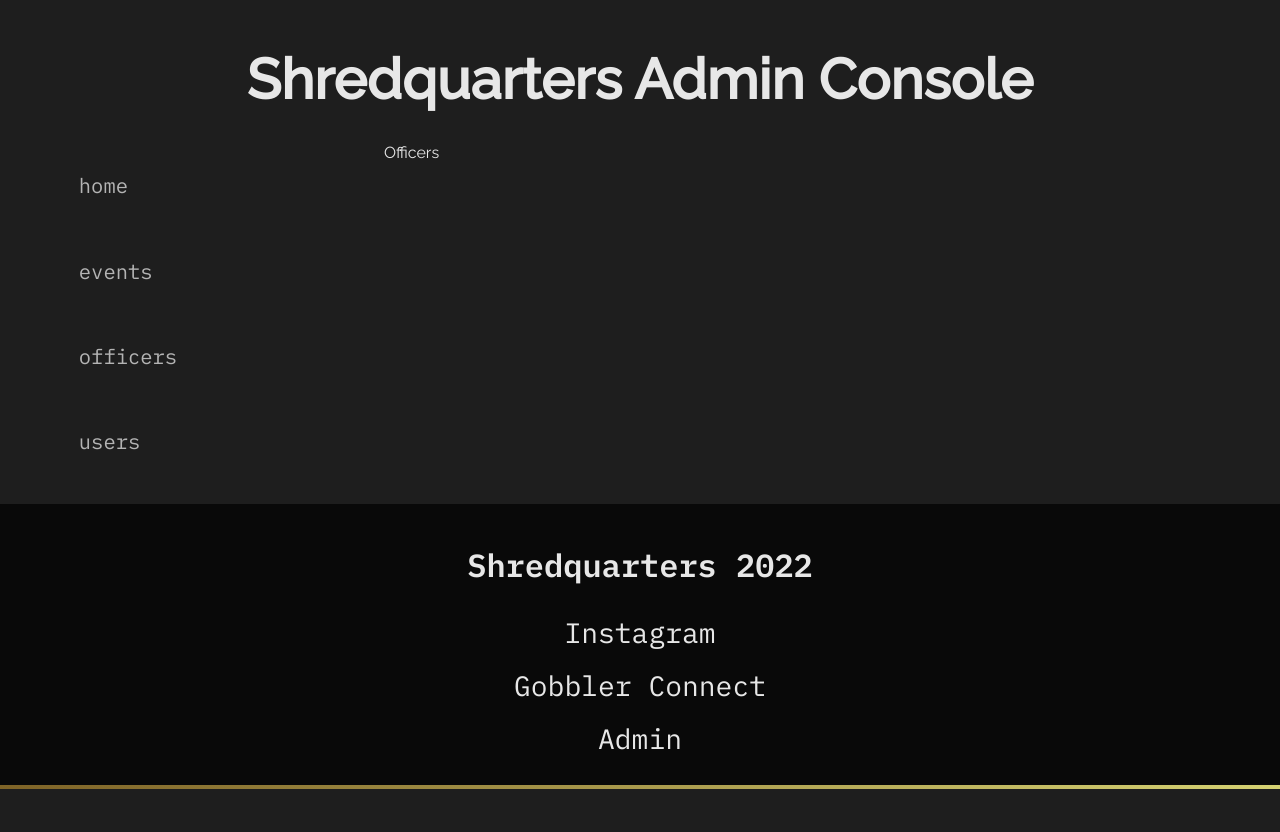
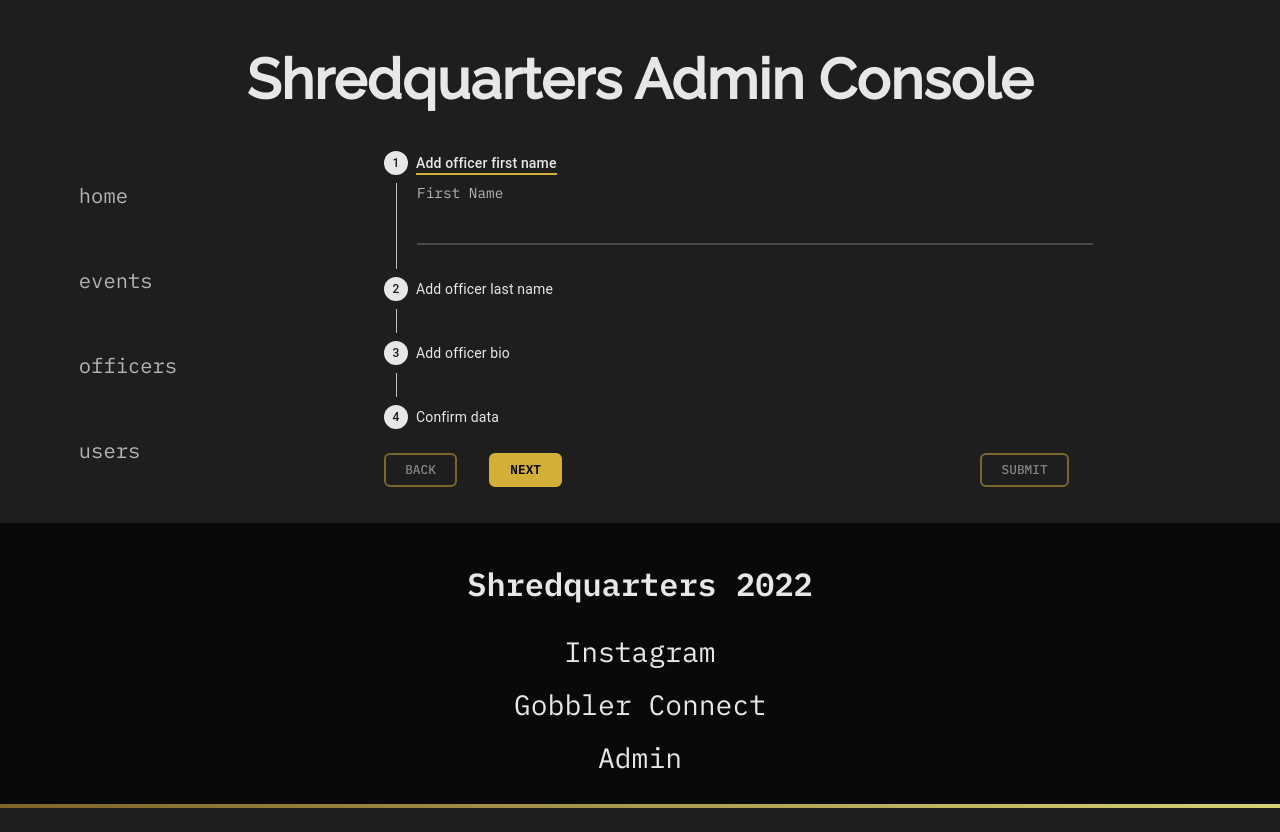
Before and after one commit to redpwilliams/shredquarters_vt, a Next.js app: page /admin/officers in a window 1280 px wide. Built offline with nearby package versions, Linux system fonts and the light colour scheme; no server answers.

Commit message:
feat: write steps for each console action
There is a lot of code duplication, I'm going to create another layout later on that should get rid of most of that

```diff
--- a/commitlint.config.js
+++ b/commitlint.config.js
@@ -12,7 +12,7 @@
   extends: ['@commitlint/config-conventional'],
   rules: {
     'body-leading-blank': [1, 'always'],
-    'body-max-line-length': [2, 'always', 100],
+    'body-max-line-length': [0, 'always', 100],
     'footer-leading-blank': [1, 'always'],
     'footer-max-line-length': [2, 'always', 100],
     'header-max-length': [2, 'always', 100],
--- a/pages/admin/officers.tsx
+++ b/pages/admin/officers.tsx
@@ -1,6 +1,112 @@
+import { InputElement, StepButton } from '@components/inputs'
 import { AdminLayout } from '@components/layouts'
+import { Step, StepContent, StepLabel, Stepper } from '@mui/material'
+import { CSSProperties, useState } from 'react'
+import styles from '@styles/Events.module.sass'
 
-const Officers = () => <div>Officers</div>
+type CustomStep = {
+  label: string
+  component?: any
+}
+
+const steps: CustomStep[] = [
+  {
+    label: 'Add officer first name',
+    component: (
+      <InputElement label='First Name' style={{ fontSize: '1.5rem' }} />
+    )
+  },
+  {
+    label: 'Add officer last name',
+    component: <InputElement label='Last Name' style={{ fontSize: '1.5rem' }} />
+  },
+  // TODO - Add Image
+  {
+    label: 'Add officer bio',
+    component: (
+      <InputElement
+        label='Biography'
+        variant='textarea'
+        style={{ fontSize: '1.5rem' }}
+      />
+    )
+  },
+  {
+    label: 'Confirm data',
+    component: (
+      <>
+        <h2>Is all this information correct?</h2>
+        <p>Information goes here</p>
+      </>
+    )
+  }
+]
+const Officers = () => {
+  const [activeStep, setActiveStep] = useState(0)
+
+  const handleNext = () => {
+    setActiveStep(activeStep + 1)
+  }
+  const handleBack = () => {
+    setActiveStep(activeStep - 1)
+  }
+
+  const handleSubmit = () => {
+    console.log('Submitting')
+  }
+
+  const inactiveButtonStyles: CSSProperties = {
+    opacity: '50%',
+    cursor: 'default'
+  }
+
+  return (
+    <div className={styles.container}>
+      <Stepper activeStep={activeStep} orientation='vertical'>
+        {steps.map((step) => (
+          <Step key={step.label}>
+            <StepLabel>{step.label}</StepLabel>
+            <StepContent style={{ position: 'relative' }}>
+              {step.component}
+            </StepContent>
+          </Step>
+        ))}
+      </Stepper>
+      <div className={styles.navButtons}>
+        <div className={styles.leftButtons}>
+          <StepButton
+            onClick={handleBack}
+            disabled={activeStep === 0}
+            style={activeStep === 0 ? inactiveButtonStyles : undefined}
+          >
+            Back
+          </StepButton>
+          <StepButton
+            className={styles.nextButton}
+            onClick={handleNext}
+            disabled={activeStep === steps.length - 1}
+            style={
+              activeStep === steps.length - 1 ? inactiveButtonStyles : undefined
+            }
+          >
+            Next
+          </StepButton>
+        </div>
+        <div className={styles.rightButtons}>
+          <StepButton
+            onClick={handleSubmit}
+            disabled={activeStep !== steps.length - 1}
+            style={
+              activeStep !== steps.length - 1 ? inactiveButtonStyles : undefined
+            }
+          >
+            Submit
+          </StepButton>
+        </div>
+      </div>
+    </div>
+  )
+}
 
 Officers.PageLayout = AdminLayout
 
```
Also changed, not shown: pages/admin/events.tsx (+31 -4 lines), pages/admin/users.tsx (+92 -1 lines), 1 other file (tests, documents, lock files or other folders).
